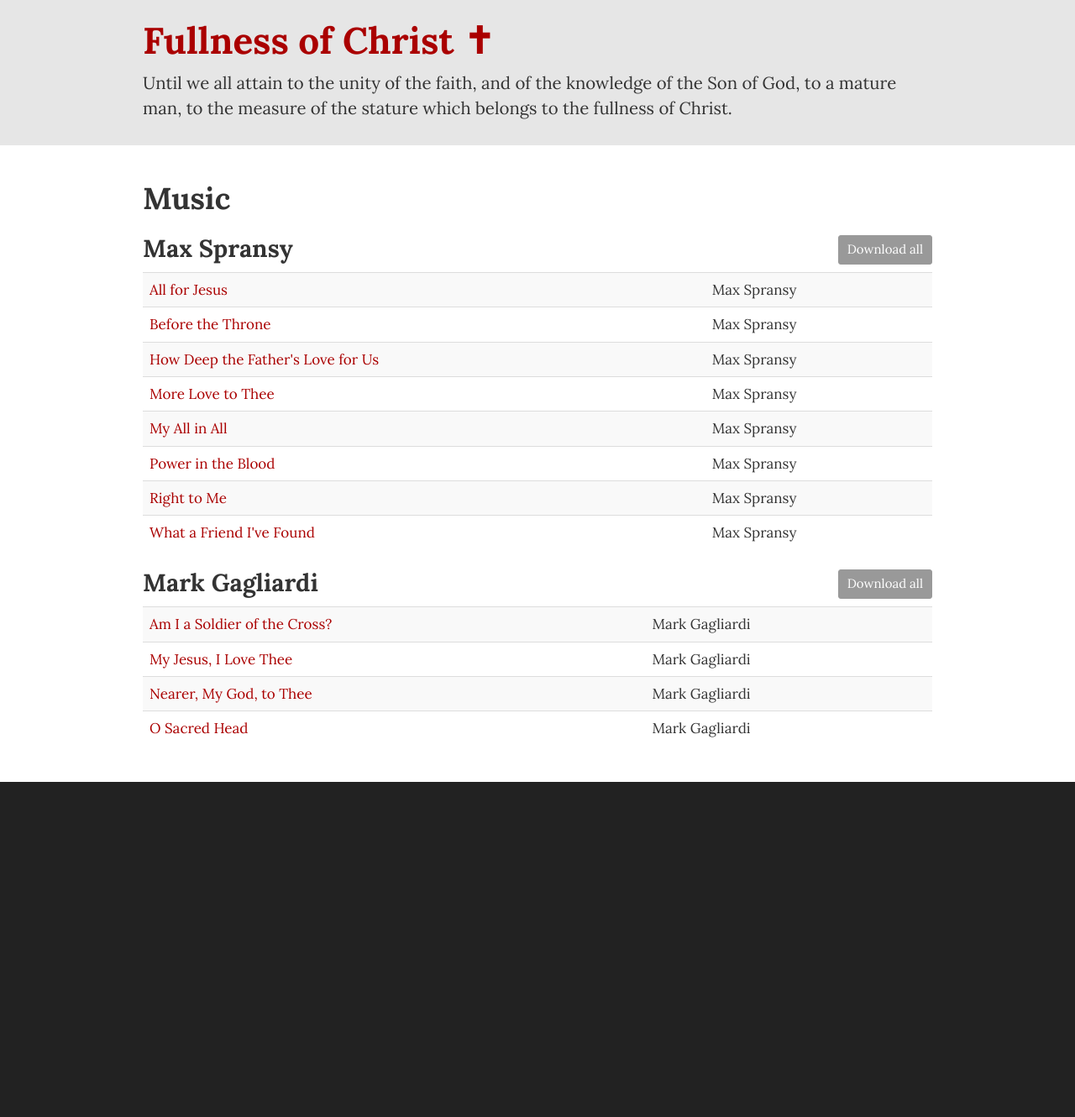
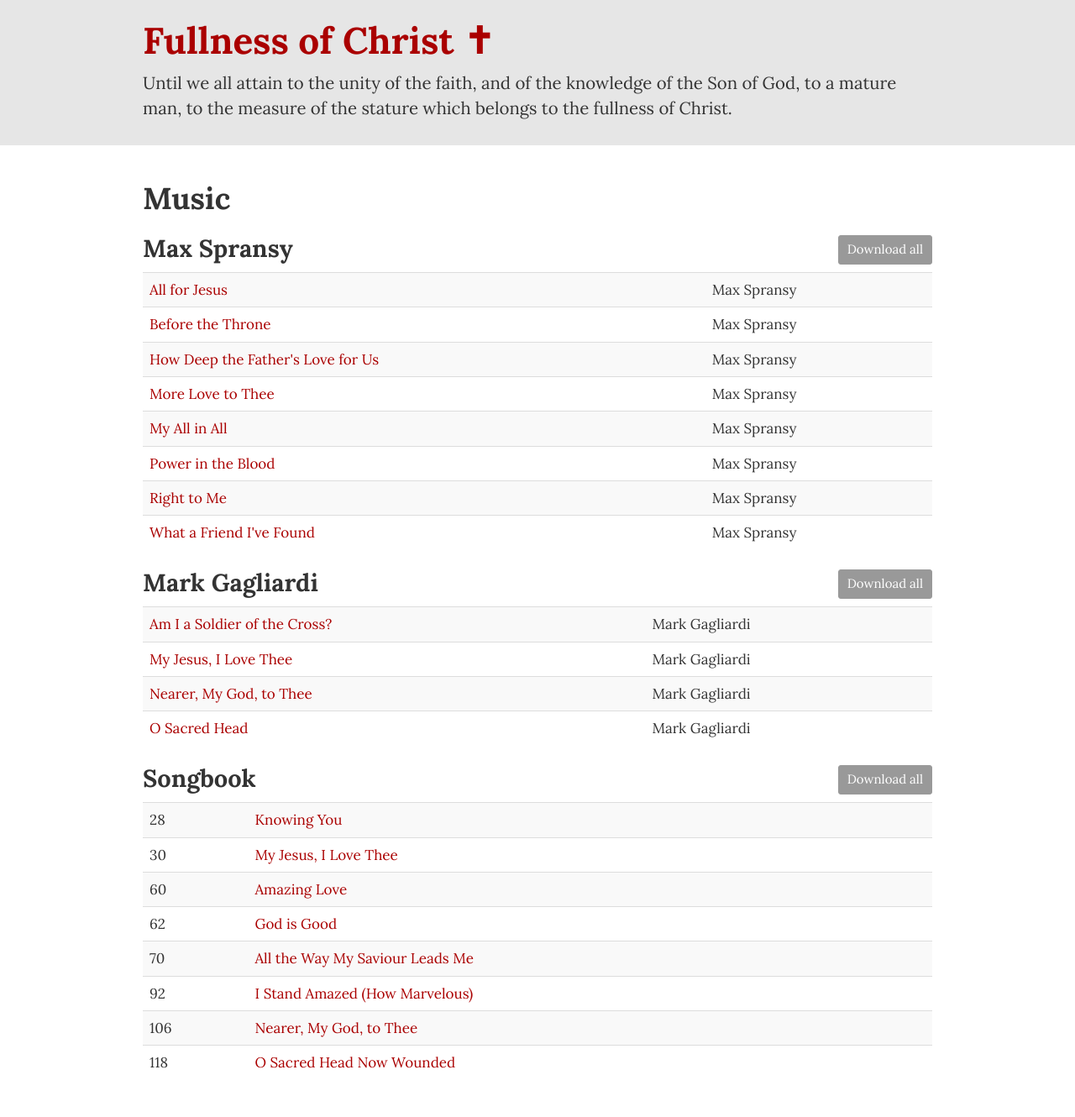
Before and after one commit to alanchrt/fullnessofchrist.com, a Jekyll site: the page built from music.html, in a window 1280 px wide. Shown: the whole page at 84% size. Built offline with Jekyll 4.4.1, drawn with Linux system fonts in a browser that asks for light colours; Markdown is read by kramdown in place of the engine named in the settings; before the commit the page ends 931 px from its top, so only the background shows below that.

Commit message:
add songbook songs

```diff
--- a/music.html
+++ b/music.html
@@ -117,5 +117,77 @@ title: Fullness of Christ &mdash; Music
                 </tr>
             </table>
         </div>
+        <div class="col col-sm-12">
+            <h3>
+                Songbook
+                <a class="btn btn-default btn-sm pull-right" href="/content/music/songbook-songs.zip">Download all</a>
+            </h3>
+            <table class="table table-striped">
+                <tr>
+                    <td>
+                        28
+                    </td>
+                    <td>
+                        <a href="/content/music/songbook-028-knowing-you.mp3">Knowing You</a>
+                    </td>
+                </tr>
+                <tr>
+                    <td>
+                        30
+                    </td>
+                    <td>
+                        <a href="/content/music/songbook-030-my-jesus-i-love-thee.mp3">My Jesus, I Love Thee</a>
+                    </td>
+                </tr>
+                <tr>
+                    <td>
+                        60
+                    </td>
+                    <td>
+                        <a href="/content/music/songbook-060-amazing-love.mp3">Amazing Love</a>
+                    </td>
+                </tr>
+                <tr>
+                    <td>
+                        62
+                    </td>
+                    <td>
+                        <a href="/content/music/songbook-062-god-is-good.mp3">God is Good</a>
+                    </td>
+                </tr>
+                <tr>
+                    <td>
+                        70
+                    </td>
+                    <td>
+                        <a href="/content/music/songbook-070-all-the-way-my-saviour-leads-me.mp3">All the Way My Saviour Leads Me</a>
+                    </td>
+                </tr>
+                <tr>
+                    <td>
+                        92
+                    </td>
+                    <td>
+                        <a href="/content/music/songbook-092-i-stand-amazed.mp3">I Stand Amazed (How Marvelous)</a>
+                    </td>
+                </tr>
+                <tr>
+                    <td>
+                        106
+                    </td>
+                    <td>
+                        <a href="/content/music/songbook-106-nearer-my-god-to-thee.mp3">Nearer, My God, to Thee</a>
+                    </td>
+                </tr>
+                <tr>
+                    <td>
+                        118
+                    </td>
+                    <td>
+                        <a href="/content/music/songbook-118-o-sacred-head-now-wounded.mp3">O Sacred Head Now Wounded</a>
+                    </td>
+                </tr>
+            </table>
+        </div>
     </div>
 </div>
```
Also changed, not shown: 9 other files.
